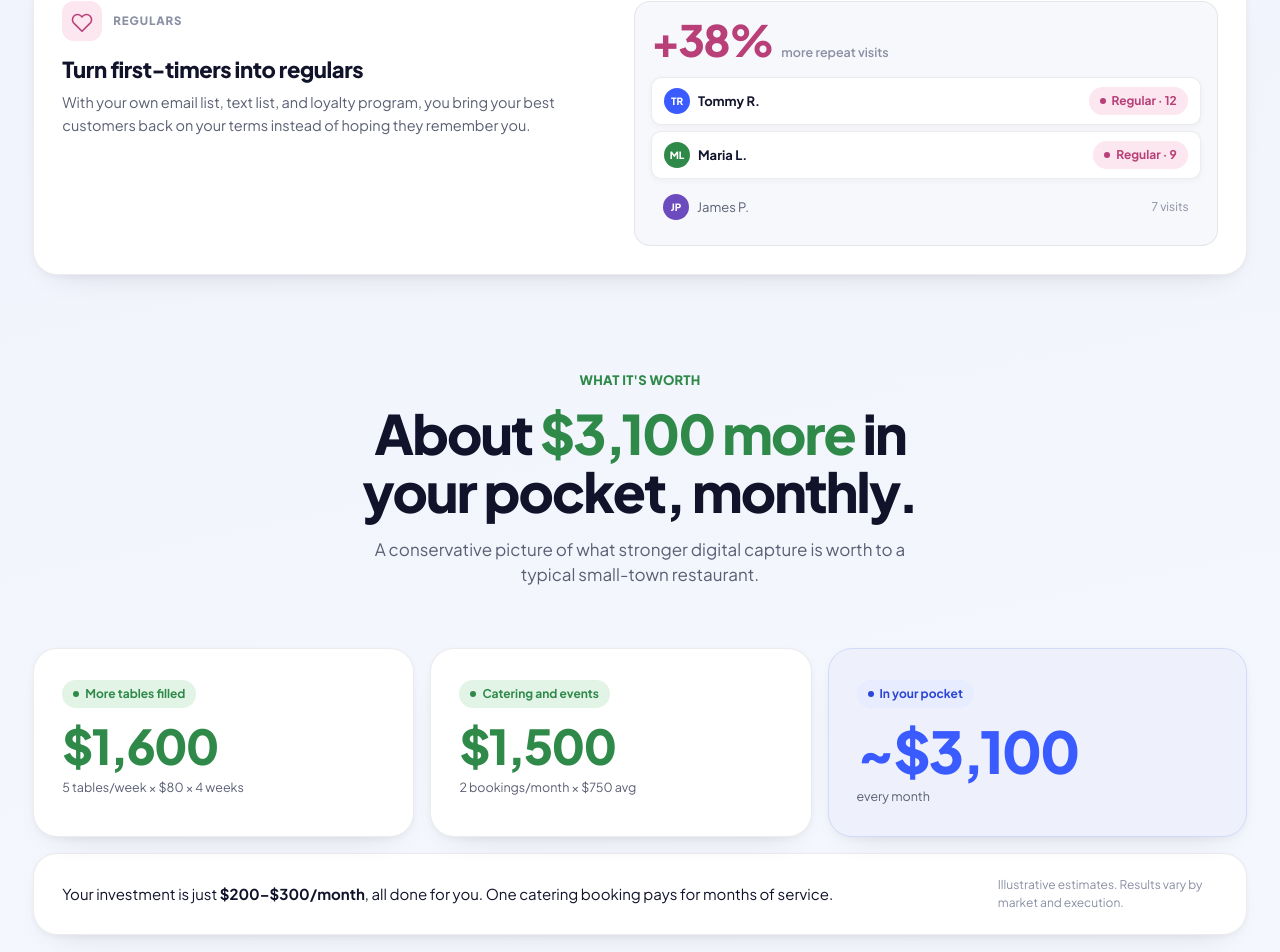
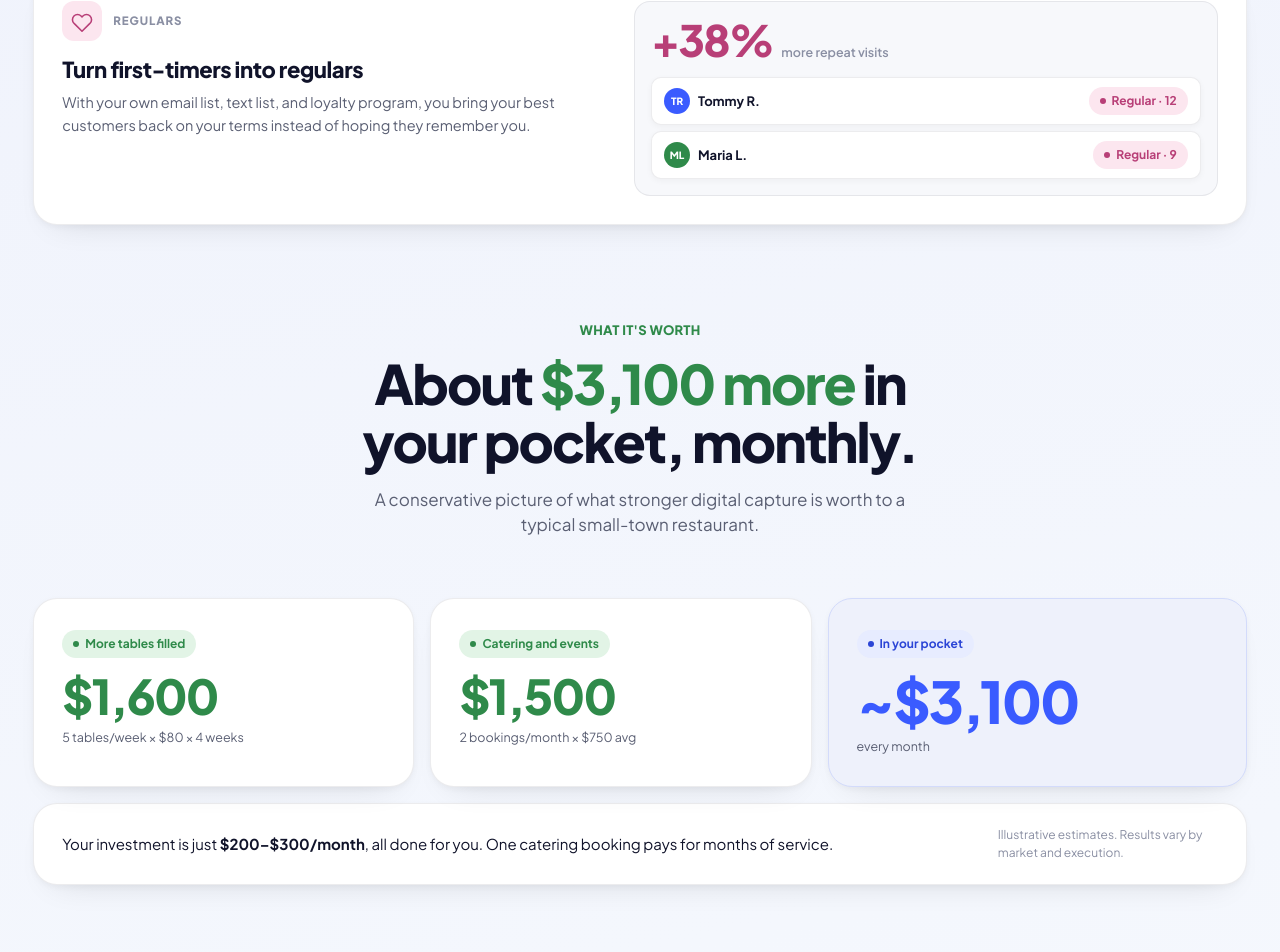
Before and after one commit to MainStreetGrowth/mainstreetgrowth, a Next.js app: page /blue in a window 1280 px wide. Shown: the part 2158-3110 px from the top of the page. Built offline with nearby package versions, Linux system fonts and the light colour scheme.

Commit message:
Regulars card: show two member rows to shorten tile height

```diff
--- a/app/_components/KukieVariant.tsx
+++ b/app/_components/KukieVariant.tsx
@@ -365,7 +365,6 @@ const BODY = `
           <div class="bignum"><b style="color:var(--p-pink-fg)">+38%</b><span>more repeat visits</span></div>
           <div class="mrow strong"><span class="l"><span class="av-sm" style="background:var(--accent)">TR</span>Tommy R.</span><span class="pill pink"><span class="dot"></span>Regular · 12</span></div>
           <div class="mrow strong"><span class="l"><span class="av-sm" style="background:var(--p-green-fg)">ML</span>Maria L.</span><span class="pill pink"><span class="dot"></span>Regular · 9</span></div>
-          <div class="mrow"><span class="l"><span class="av-sm" style="background:var(--p-purple-fg)">JP</span>James P.</span><span style="font-size:12px;color:var(--faint)">7 visits</span></div>
         </div>
       </div>
     </div>
```
